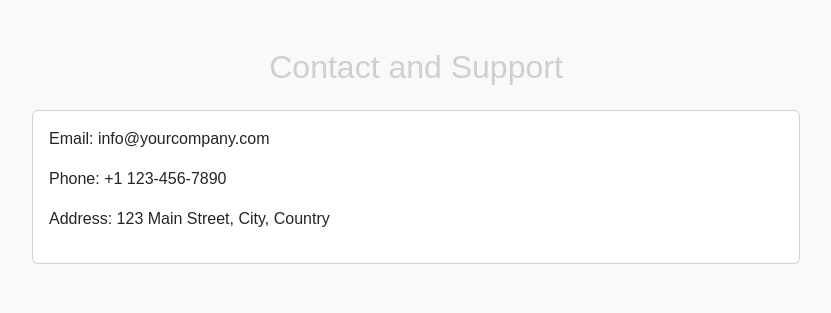
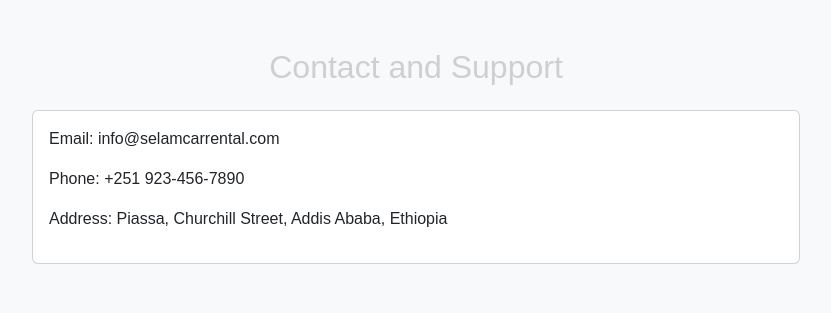
Before and after one commit to solamsalu/portfolio, a Flask app: page /contact in a window 1280 px wide. Shown: the part 102-415 px from the top of the page, without its empty margins (224-1055 px from the left). Run offline with Flask 3, Linux system fonts and the light colour scheme; some libraries are stand-ins or nearby versions.

Commit message:
Update contact.html

```diff
--- a/templates/contact.html
+++ b/templates/contact.html
@@ -9,9 +9,9 @@
          <h2 class="text-center mb-4">Contact and Support</h2>
          <div class="card mx-auto" style="width: 48rem">
             <div class="card-body">
-               <p>Email: info@yourcompany.com</p>
-               <p>Phone: +1 123-456-7890</p>
-               <p>Address: 123 Main Street, City, Country</p>
+               <p>Email: info@selamcarrental.com</p>
+               <p>Phone: +251 923-456-7890</p>
+               <p>Address: Piassa, Churchill Street, Addis Ababa, Ethiopia</p>
             </div>
          </div>
       </div>
```
